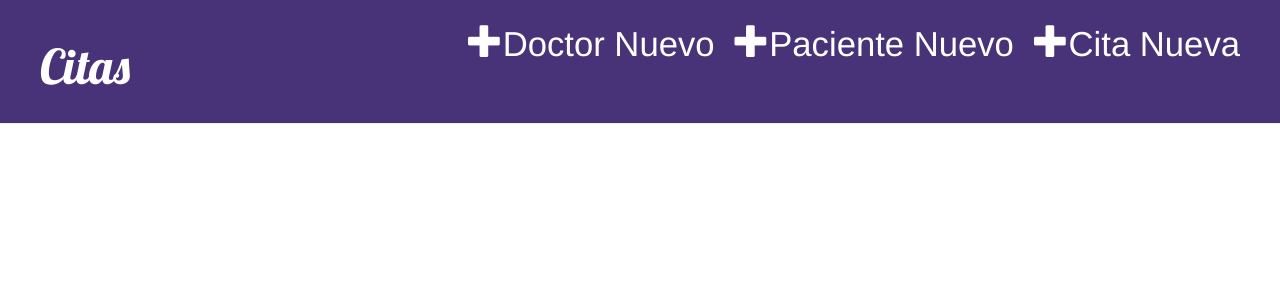
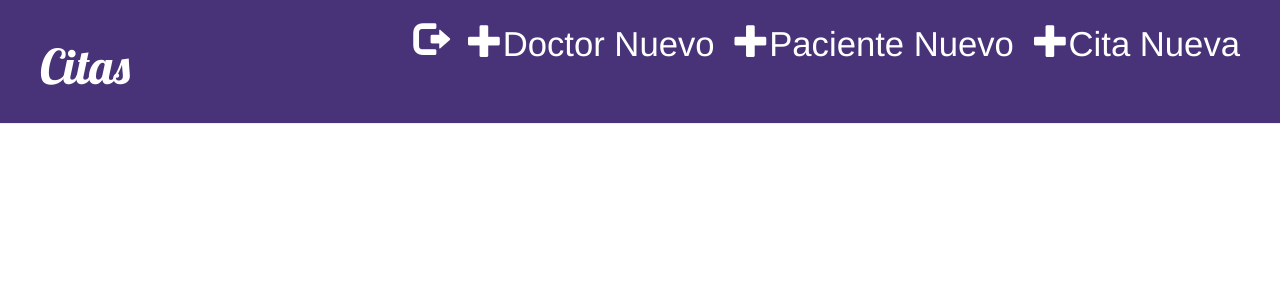
Before and after one commit to egoo16/djangoapp, a Django app: page / in a window 1280 px wide. Shown: the top 300 px of the page. Run offline with Django 3.2, Linux system fonts and the light colour scheme; the visitor is signed in with stand-in values (Sample User, id 1); data that the repository does not hold is empty; some libraries are stand-ins or nearby versions.

Commit message:
Login y Logout (Falta Registro y diseño)

```diff
--- a/citas/templates/citas/base.html
+++ b/citas/templates/citas/base.html
@@ -18,8 +18,9 @@
                  <a href="{% url 'citas.views.cita_nueva' %}" class="top-menu"><span class="glyphicon glyphicon-plus"></span>Cita Nueva</a>
                  <a href="{% url 'citas.views.paciente_nuevo' %}" class="top-menu"><span class="glyphicon glyphicon-plus"></span>Paciente Nuevo</a>
                  <a href="{% url 'citas.views.doctor_nuevo' %}" class="top-menu"><span class="glyphicon glyphicon-plus"></span>Doctor Nuevo</a>
+                 <a href="{% url 'logout' %}" class="top-menu"><span class="glyphicon glyphicon-log-out"></span></a>
                  {% else %}
-                 <a href="{% url 'login' %}" class="top-menu"><span class="glyphicon glyphicon-lock"></span></a>
+                 <a href="{% url 'login' %}" class="top-menu"><span class="glyphicon glyphicon-log-out"></span></a>
                  {% endif %}
                         <h1><a href="/">Citas</a></h1>
                         {% if messages %}
```
